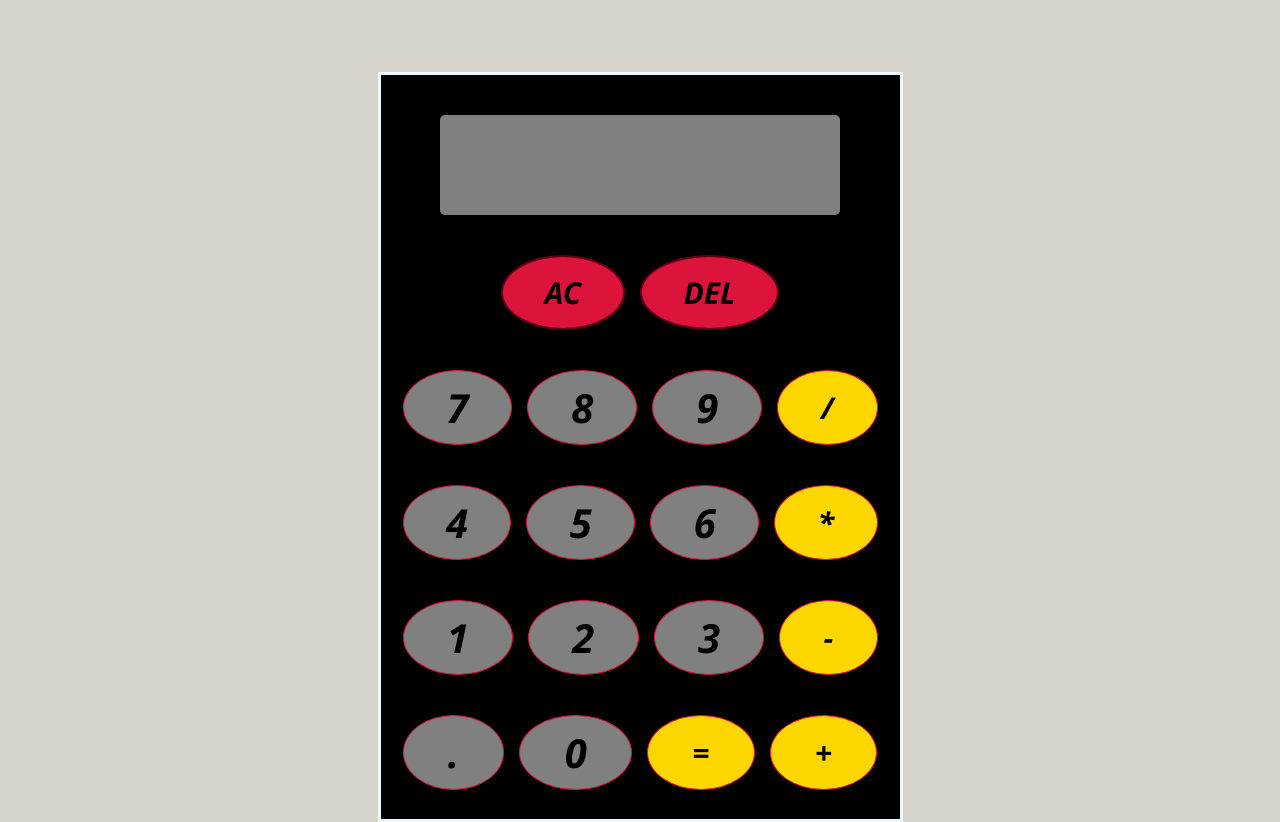
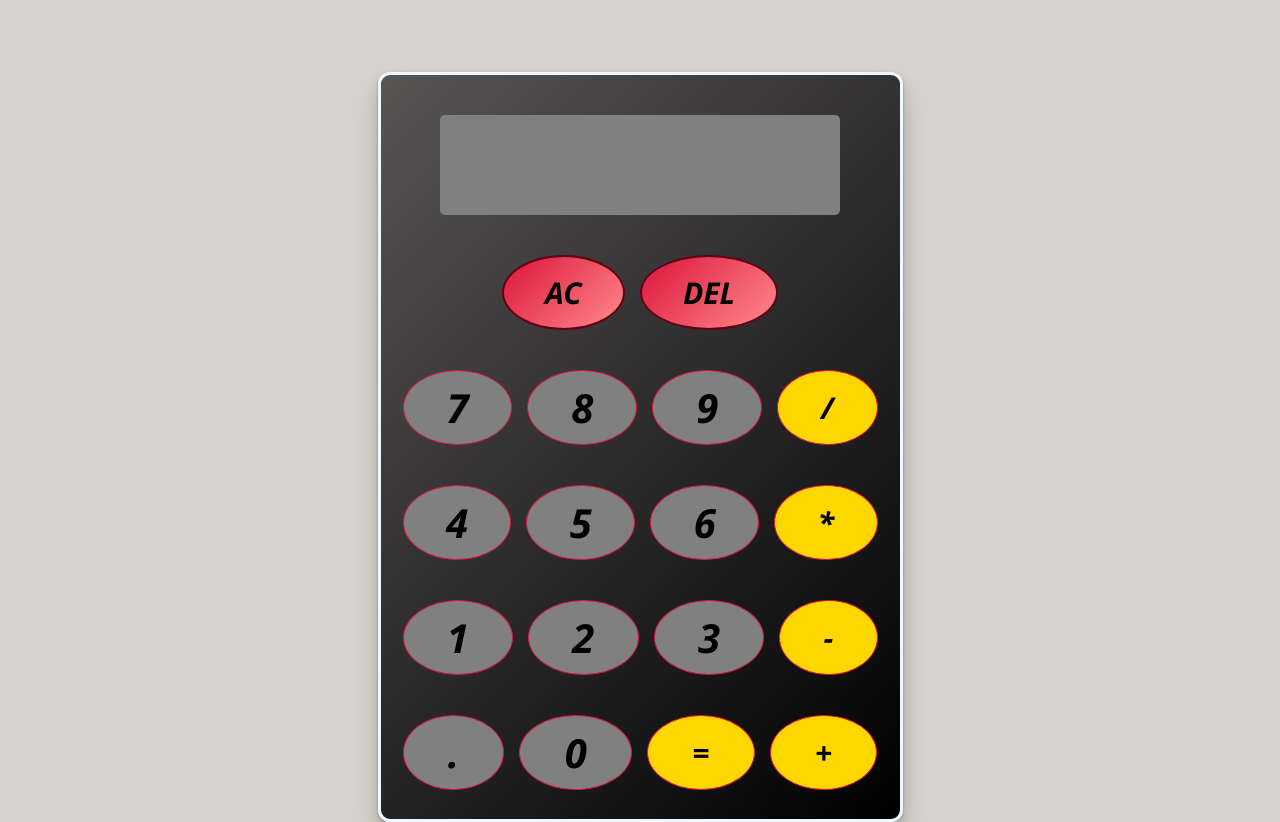
Before and after one commit to Seif-Sedky/calculator, a plain HTML site: page index.html in a window 1280 px wide. Shown: the part 78-900 px from the top of the page. Drawn offline with Linux system fonts and the light colour scheme.

Commit message:
Enhance colour theme

```diff
--- a/script.js
+++ b/script.js
@@ -9,7 +9,7 @@ buttonsContainer.addEventListener("click", (e) => {
         operate(e.target.id);
     }
 });
-;
+
 
 function operate(id) {
     const outputArea = document.querySelector("#output");
--- a/style.css
+++ b/style.css
@@ -65,10 +65,18 @@ a {
     width: 525px;
     height: 750px;
     border: 3px solid aliceblue;
-
     display: flex;
     flex-direction: column;
     align-items: center;
+
+    background: linear-gradient(135deg, #585555 0%, #000000 100%);
+    border-radius: 12px;
+    box-shadow:
+        0 1px 3px rgba(0, 0, 0, 0.12),
+        0 1px 2px rgba(0, 0, 0, 0.24),
+        0 8px 16px rgba(0, 0, 0, 0.15),
+        0 16px 32px rgba(0, 0, 0, 0.1);
+    transform: translateZ(0);
 
 }
 
@@ -120,10 +128,9 @@ button {
 }
 
 .filler {
-    background-color: black;
+    opacity: 0;
+}
 
-    border: 0px;
-}
 .operator {
 
     background-color: gold;
@@ -137,7 +144,7 @@ button {
 
 #ac,
 #del {
-    background-color: crimson;
+    background: linear-gradient(135deg, crimson 0%, #ff8b8b 100%);
     border: 2px solid rgb(100, 0, 20);
 
 }
```
